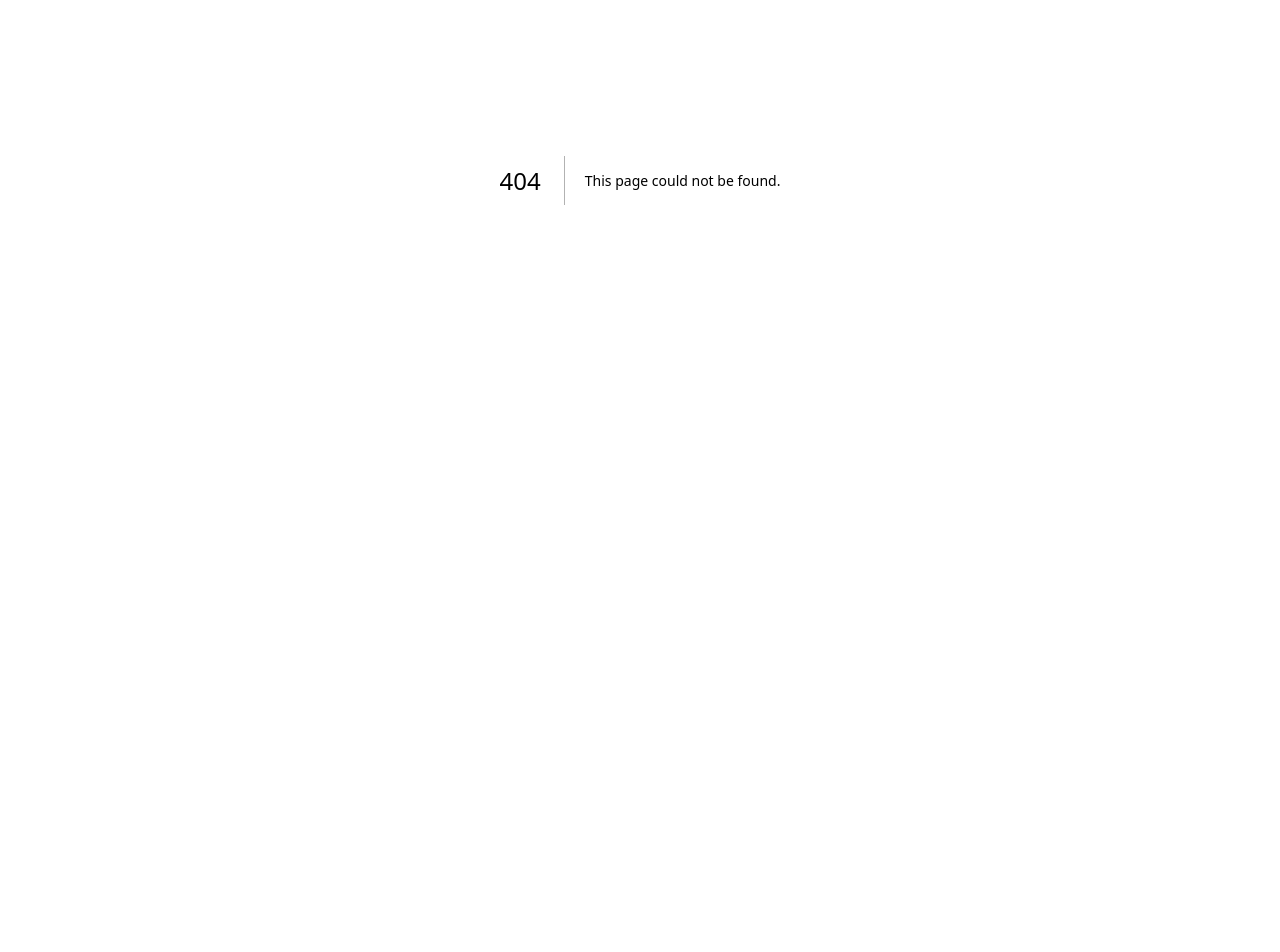
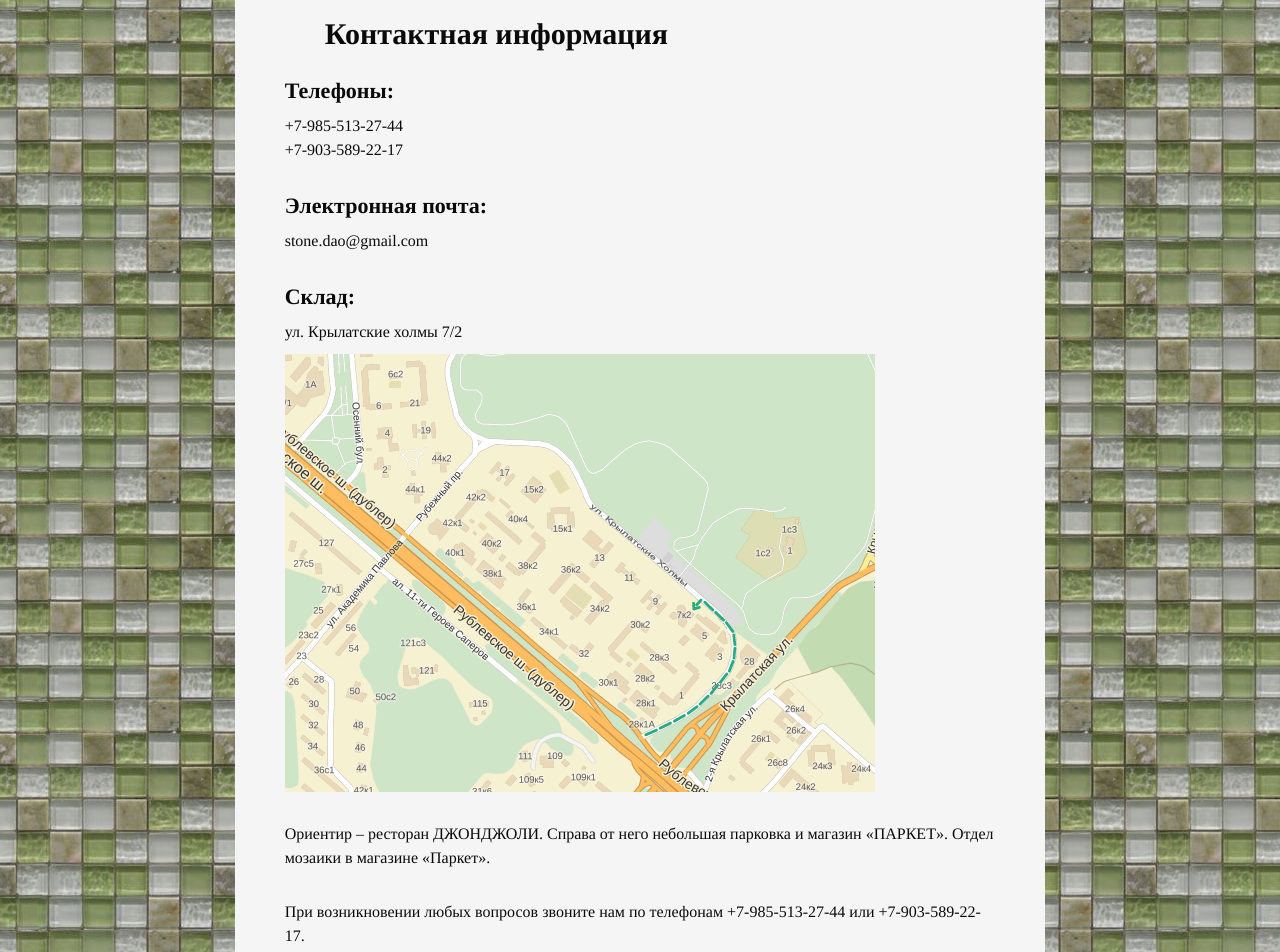
Before and after one commit to bikvin/dao.moscow.nextjs, a Next.js app: page /contacts in a window 1280 px wide. Before the commit this address had no page. Shown: the part 220-1172 px from the top of the page. Before the commit the page ends 800 px from the top, so only its background shows below. Built offline with nearby package versions, Linux system fonts and the light colour scheme.

Commit message:
add delivery page

```diff
--- /dev/null
+++ b/src/app/contacts/page.tsx
@@ -0,0 +1,45 @@
+import TopMenu from "@/components/client/TopMenu/TopMenu";
+import GrayCard from "@/components/common/GrayCard";
+import GrayCardHeader from "@/components/common/GrayCardHeader";
+import React from "react";
+import Image from "next/image";
+
+export default function ContactsPage() {
+  return (
+    <div className="bg-container">
+      <TopMenu page={"contacts"} />
+      <div className="content-container">
+        <GrayCard className={"graycard-settings"}>
+          <GrayCardHeader className="text-[30px] mb-[30px] md:ml-10">
+            Контактная информация
+          </GrayCardHeader>
+
+          <GrayCardHeader className="text-[18px]">Телефоны:</GrayCardHeader>
+          <p>+7-985-513-27-44</p>
+          <p>+7-903-589-22-17</p>
+
+          <GrayCardHeader className="text-[18px] mt-[30px]">
+            Электронная почта:
+          </GrayCardHeader>
+          <p>stone.dao@gmail.com</p>
+
+          <GrayCardHeader className="text-[18px] mt-[30px]">
+            Склад:
+          </GrayCardHeader>
+          <p>ул. Крылатские холмы 7/2</p>
+          <div className="w-full mt-[10px] mb-[30px]">
+            <img src="/img/krylatskie.png" alt="Схема проезда на склад"></img>
+          </div>
+          <p className="mb-[30px]">
+            Ориентир – ресторан ДЖОНДЖОЛИ. Справа от него небольшая парковка и
+            магазин «ПАРКЕТ». Отдел мозаики в магазине «Паркет».
+          </p>
+          <p>
+            При возникновении любых вопросов звоните нам по телефонам
+            +7-985-513-27-44 или +7-903-589-22-17.
+          </p>
+        </GrayCard>
+      </div>
+    </div>
+  );
+}
--- /dev/null
+++ b/src/app/delivery/page.tsx
@@ -0,0 +1,38 @@
+import TopMenu from "@/components/client/TopMenu/TopMenu";
+import GrayCard from "@/components/common/GrayCard";
+import GrayCardHeader from "@/components/common/GrayCardHeader";
+import React from "react";
+import Image from "next/image";
+
+export default function DeliveryPage() {
+  return (
+    <div className="bg-container">
+      <TopMenu page={"delivery"} />
+      <div className="content-container">
+        <GrayCard className={"graycard-settings"}>
+          <GrayCardHeader className="text-[30px] mb-[30px] md:ml-10">
+            О доставке
+          </GrayCardHeader>
+
+          <GrayCardHeader className="text-[18px]">По Москве:</GrayCardHeader>
+          <p className="mb-4">
+            Наши курьеры доставляют мозаику по Москве и Подмосковью.
+          </p>
+          <p>
+            Стоимость доставки по Москве - 1000р. Стоимость доставки по
+            Подмосковью может меняться от расстояния.
+          </p>
+
+          <GrayCardHeader className="text-[18px] mt-[30px]">
+            В другие города:
+          </GrayCardHeader>
+          <p className="mb-4">
+            В другие города мы отправляем через транспортные компании (ПЭК,
+            Деловые Линии и другие)
+          </p>
+          <p>Уточните пожалуйста стоимость доставки у наших менеджеров.</p>
+        </GrayCard>
+      </div>
+    </div>
+  );
+}
--- a/src/app/globals.css
+++ b/src/app/globals.css
@@ -56,11 +56,18 @@
   .bg-container {
     @apply bg-[url('/img/bg.jpg')] min-h-[100vh] min-w-[100wv];
   }
+
+  .content-container {
+    @apply px-4 md:px-8 flex justify-center  pb-[100px];
+  }
+
+  .graycard-settings {
+    @apply mt-[100px] w-full md:w-2/3 md:!px-[50px] !pt-[100px] !pb-[100px];
+  }
 }
 
 @layer base {
   :root {
-
     --background: 0 0% 100%;
 
     --foreground: 0 0% 3.9%;
@@ -109,10 +116,9 @@
 
     --chart-5: 27 87% 67%;
 
-    --radius: 0.5rem
+    --radius: 0.5rem;
   }
   .dark {
-
     --background: 0 0% 3.9%;
 
     --foreground: 0 0% 98%;
@@ -159,7 +165,7 @@
 
     --chart-4: 280 65% 60%;
 
-    --chart-5: 340 75% 55%
+    --chart-5: 340 75% 55%;
   }
 }
 
--- a/src/app/partners/page.tsx
+++ b/src/app/partners/page.tsx
@@ -9,8 +9,8 @@ export default function PartnersPage() {
   return (
     <div className="bg-container">
       <TopMenu page={"partners"} />
-      <div className="px-8 flex justify-center  pb-[100px]">
-        <GrayCard className={"mt-[100px] w-full md:w-2/3 px-[50px] pt-[100px]"}>
+      <div className="content-container">
+        <GrayCard className={"graycard-settings"}>
           <GrayCardHeader className="text-[30px] mb-[30px] ml-5 md:ml-10">
             Партнерам
           </GrayCardHeader>
--- a/src/app/sklad/page.tsx
+++ b/src/app/sklad/page.tsx
@@ -124,11 +124,9 @@ export default function SkladPage() {
   return (
     <div className="bg-container">
       <TopMenu page={"sklad"} />
-      <div className="px-8 flex justify-center  pb-[100px]">
-        <GrayCard
-          className={"mt-[100px] w-2/3 px-[50px] pt-[100px] pb-[100px]"}
-        >
-          <GrayCardHeader className="text-[30px] mb-[30px] ml-10">
+      <div className="content-container">
+        <GrayCard className={"graycard-settings"}>
+          <GrayCardHeader className="text-[30px] mb-[30px] md:ml-10">
             Коллекция мозаики на складе
           </GrayCardHeader>
           <div className="grid grid-cold-1 md:grid-cols-3 gap-4 ">
```
